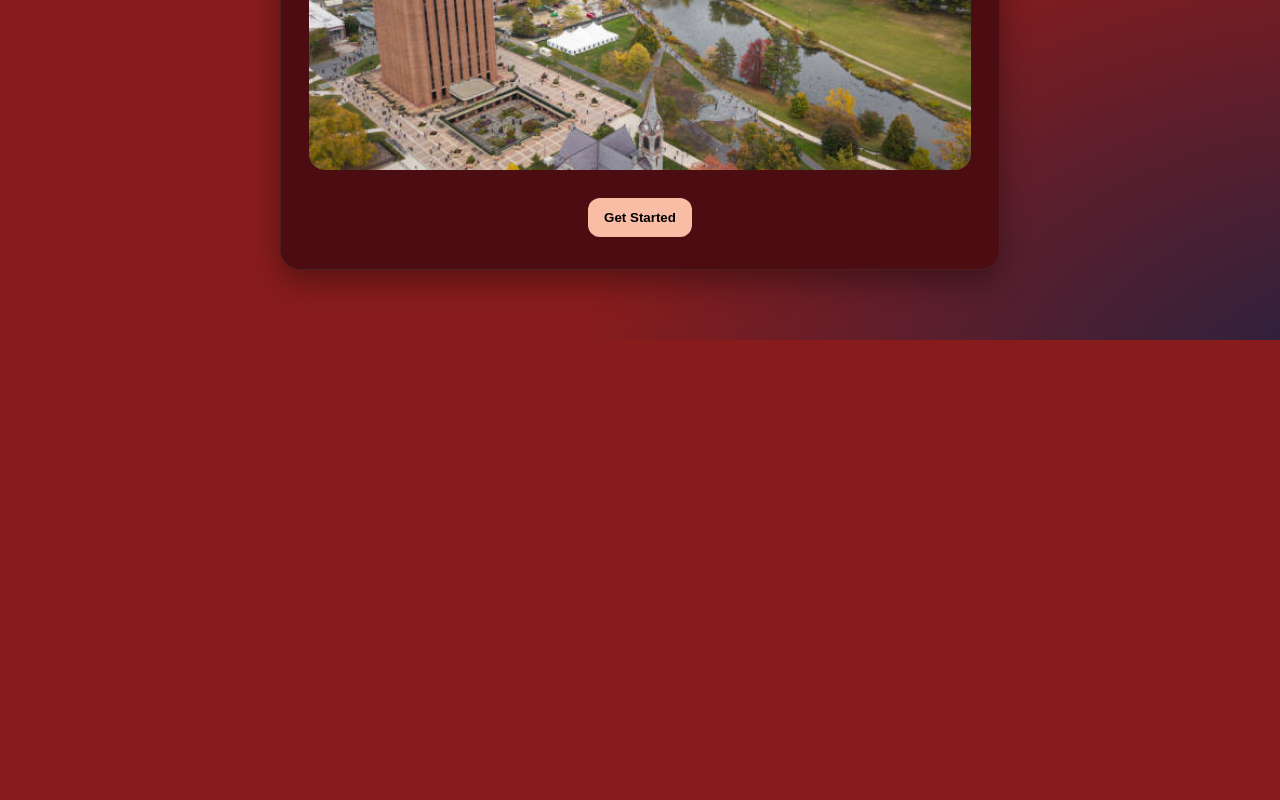
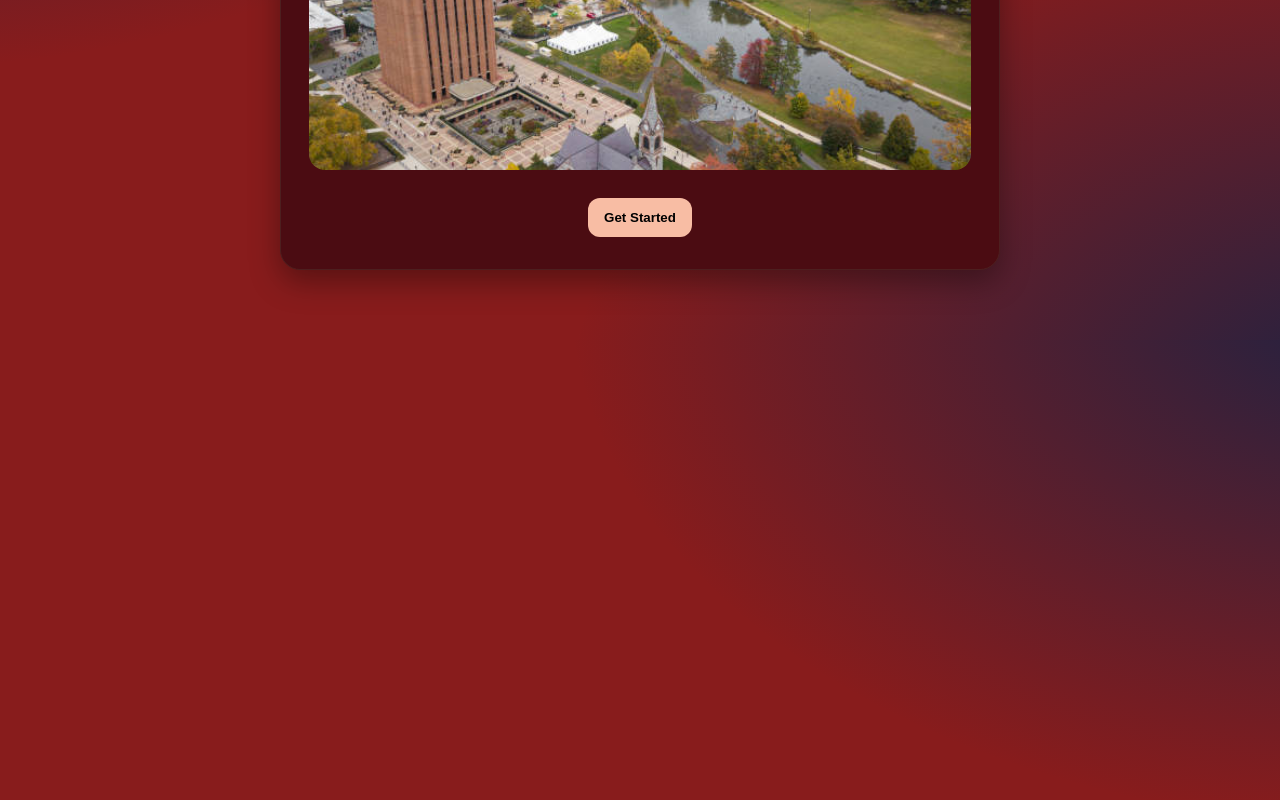
Before and after one commit to Grp11SwipeHire/SwipeHire, a React (Vite) app in the folder swipehire-frontend/: page / in a window 1280 px wide. Shown: the part 460-1260 px from the top of the page. Before the commit the page ends 800 px from the top, so only its background shows below. Built offline with nearby package versions, Linux system fonts and the light colour scheme.

Commit message:
feat(ui): add scroll-triggered About section on landing page

```diff
--- a/swipehire-frontend/src/index.css
+++ b/swipehire-frontend/src/index.css
@@ -25,11 +25,21 @@ html, body, #root{ height:100%; }
 body{
   margin:0;
   font-family: 'Outfit', system-ui, -apple-system, Segoe UI, Roboto, Arial, sans-serif;
+  background: var(--bg);  /* plain maroon base */
+  color: var(--text);
+}
+
+/* ======= Landing backgrounds ======= */
+.landing-hero{
   background:
     radial-gradient(1400px 900px at -10% -10%, #1a2244 0%, rgba(26,34,68,0) 60%),
     radial-gradient(1400px 900px at 110% 110%, #1a2244 0%, rgba(26,34,68,0) 60%),
     var(--bg);
-  color: var(--text);
+}
+.landing-about{
+  background:
+    radial-gradient(1400px 900px at 110% -10%, #1a2244 0%, rgba(26,34,68,0) 60%),
+    var(--bg);
 }
 
 /* ======= Layout ======= */
--- a/swipehire-frontend/src/pages/Landing.jsx
+++ b/swipehire-frontend/src/pages/Landing.jsx
@@ -1,10 +1,25 @@
-import React from 'react'
+import React, { useEffect, useState } from 'react'
 import { useNavigate } from 'react-router-dom'
 
 export default function Landing() {
   const nav = useNavigate()
+  const [showAbout, setShowAbout] = useState(false)
+
+  useEffect(() => {
+    const handleScroll = () => {
+      const trigger = window.innerHeight * 0.5
+      setShowAbout(window.scrollY > trigger)
+    }
+
+    // run once in case the user reloads mid-scroll
+    handleScroll()
+    window.addEventListener('scroll', handleScroll)
+    return () => window.removeEventListener('scroll', handleScroll)
+  }, [])
+
   return (
-    <div className="center-screen">
+    <div>
+      <section className="center-screen landing-hero">
         <div
           className="card card-lg"
           style={{ width: 'min(92vw, 720px)', textAlign: 'center', paddingBottom: 32 }}
@@ -31,6 +46,51 @@ export default function Landing() {
             Get Started
           </button>
         </div>
+      </section>
+      <section
+        id="about"
+        className="landing-about"
+        style={{ padding: '48px 0 80px' }}
+      >
+        <div
+          className="container"
+          style={{ maxWidth: 960, margin: '0 auto' }}
+        >
+          <div
+            className="card"
+            style={{
+              borderRadius: 24,
+              padding: 28,
+              display: 'grid',
+              gridTemplateColumns: 'minmax(0, 1.1fr) minmax(0, 1fr)',
+              gap: 24,
+              alignItems: 'center',
+              background: '#f5f5f5',
+              color: '#111827',
+              opacity: showAbout ? 1 : 0,
+              transform: showAbout ? 'translateY(0px)' : 'translateY(24px)',
+              transition: 'opacity 220ms ease-out, transform 220ms ease-out',
+            }}
+          >
+            <div style={{ display: 'grid', gap: 12 }}>
+              <h2 style={{ margin: 0, fontSize: '1.9rem' }}>
+                About Us
+              </h2>
+              <p style={{ fontSize: 14, lineHeight: 1.6 }}>
+                SwipeHire is a web application that helps college students efficiently find job and internship opportunities tailored to their skills, experiences, and interests. The system allows users to create a short profile, upload their Resume, swipe through job postings drawn from a sample dataset, and automatically rank right-swiped (“liked”) jobs by how well they match the user’s resume information. The app’s main goal is to make the job search process quicker and more engaging for students while providing university career departments with a modern, data-driven tool to support student employability.
+              </p>
+            </div>
+
+            <div style={{ borderRadius: 20, overflow: 'hidden', background: '#111827' }}>
+              <img
+                src="/interview.jpg"
+                alt="Students preparing for an interview"
+                style={{ width: '100%', height: '100%', objectFit: 'cover', display: 'block' }}
+              />
+            </div>
+          </div>
+        </div>
+      </section>
     </div>
   )
 }
```
Lines whose indentation alone changed are shown as unchanged.
